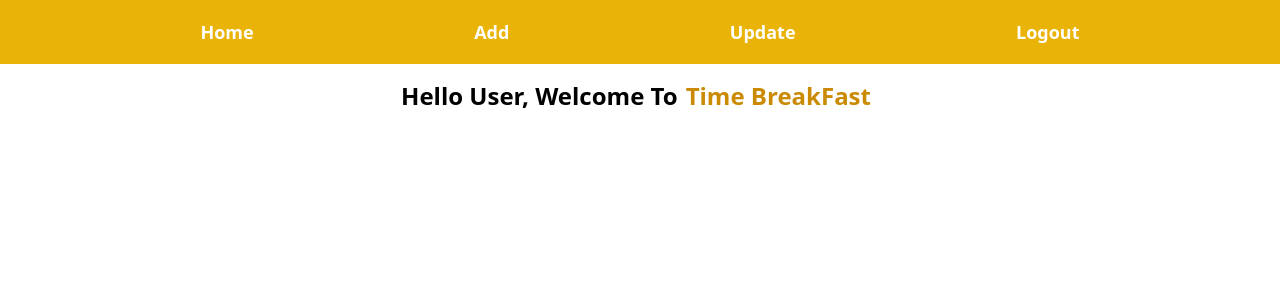
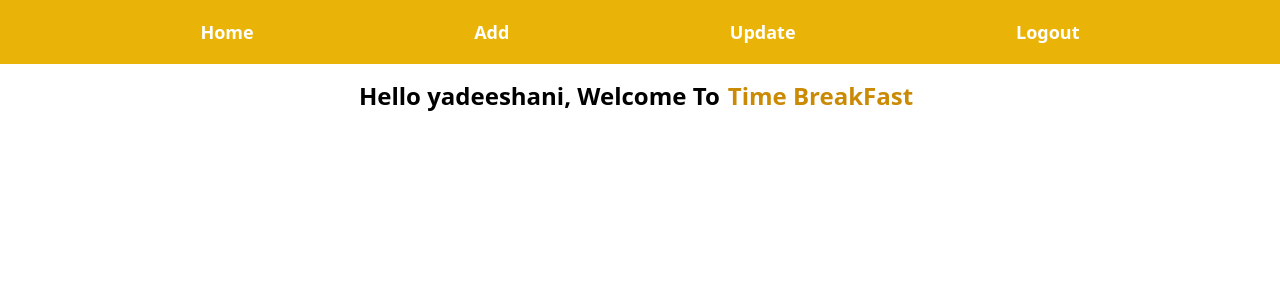
Before and after one commit to Yadee9910/Resturant_Management, a Vue app: page / in a window 1280 px wide. Both pictures are taken after a click on the button "SIGN IN". Shown: the top 300 px of the page. Built offline with nearby package versions, Linux system fonts and the light colour scheme; data requests are answered from the project's data file.

Commit message:
feat:loged user name was displayed

```diff
--- a/src/components/Add.vue
+++ b/src/components/Add.vue
@@ -5,7 +5,15 @@
 
 <script>
 export default{
-    name:"Add-Page"
+    name:"Add-Page",
+    mounted(){
+        let user = localStorage.getItem("user-info");
+        if(!user){
+            this.$router.push({
+                name:"/"
+            })
+        }
+    }
 }
 </script>
 
--- a/src/components/Home.vue
+++ b/src/components/Home.vue
@@ -4,7 +4,7 @@
     </div>
 
     <div class="">
-        <h1 class=" pt-20 font-semibold flex text-center items-center justify-center text-2xl">Hello User, Welcome To <span class=" pl-2 text-yellow-600  pr-2">Time BreakFast </span></h1>
+        <h1 class=" pt-20 font-semibold flex text-center items-center justify-center text-2xl">Hello {{name}}, Welcome To <span class=" pl-2 text-yellow-600  pr-2">Time BreakFast </span></h1>
         <router-view></router-view>
     </div>
 
@@ -15,6 +15,11 @@
 import Header from './Header.vue';
 
     export default{
+        data(){
+            return{
+                name:''
+            }
+        },
         name:'Home-Page',
         components:{
             Header
@@ -22,6 +27,8 @@ import Header from './Header.vue';
         //it will automatically called when page is loaded
         mounted(){
         let user = localStorage.getItem("user-info");
+
+        this.name = JSON.parse(user)[0].name;
         if(!user){
             this.$router.push({
                 name:"/"
--- a/src/components/Update.vue
+++ b/src/components/Update.vue
@@ -4,7 +4,15 @@
 
 <script>
 export default{
-    name:'update-page'
+    name:'update-page',
+    mounted(){
+        let user = localStorage.getItem("user-info");
+        if(!user){
+            this.$router.push({
+                name:"/"
+            })
+        }
+    }
 }
 </script>
 
```
